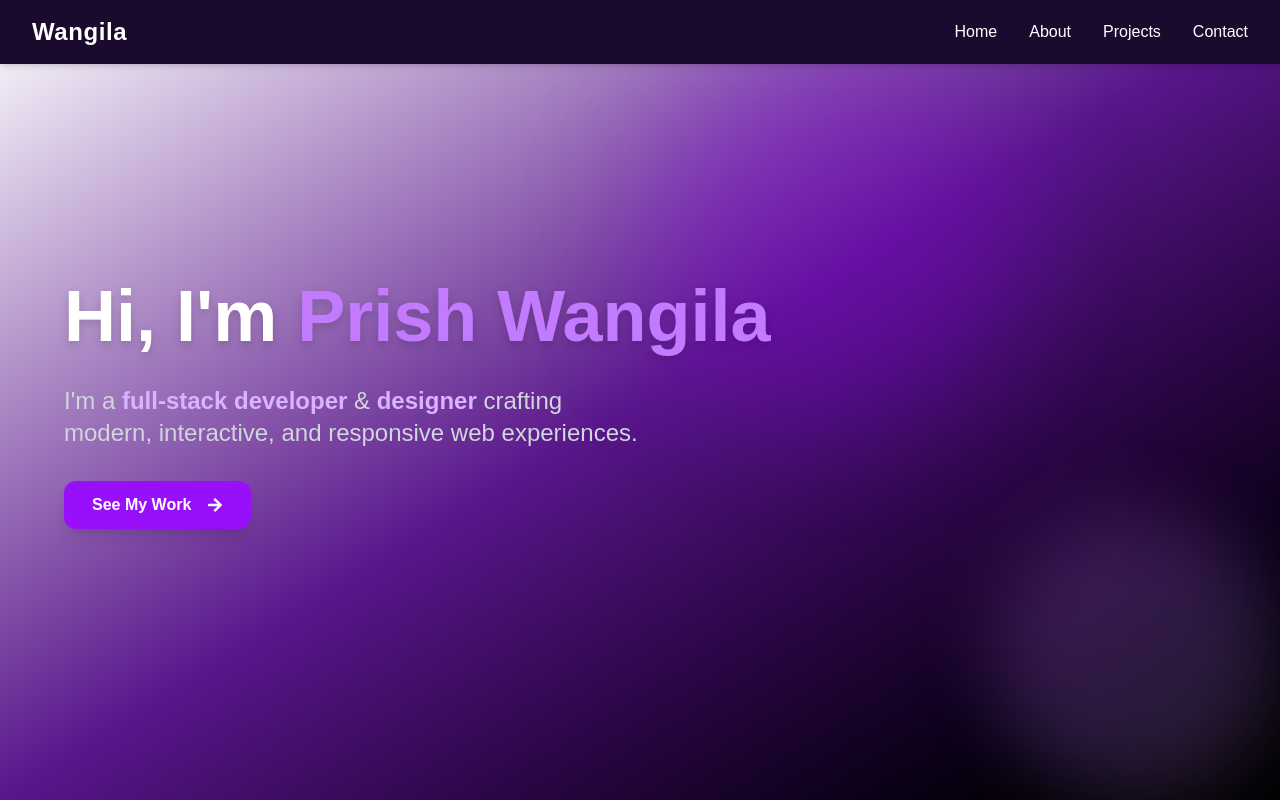
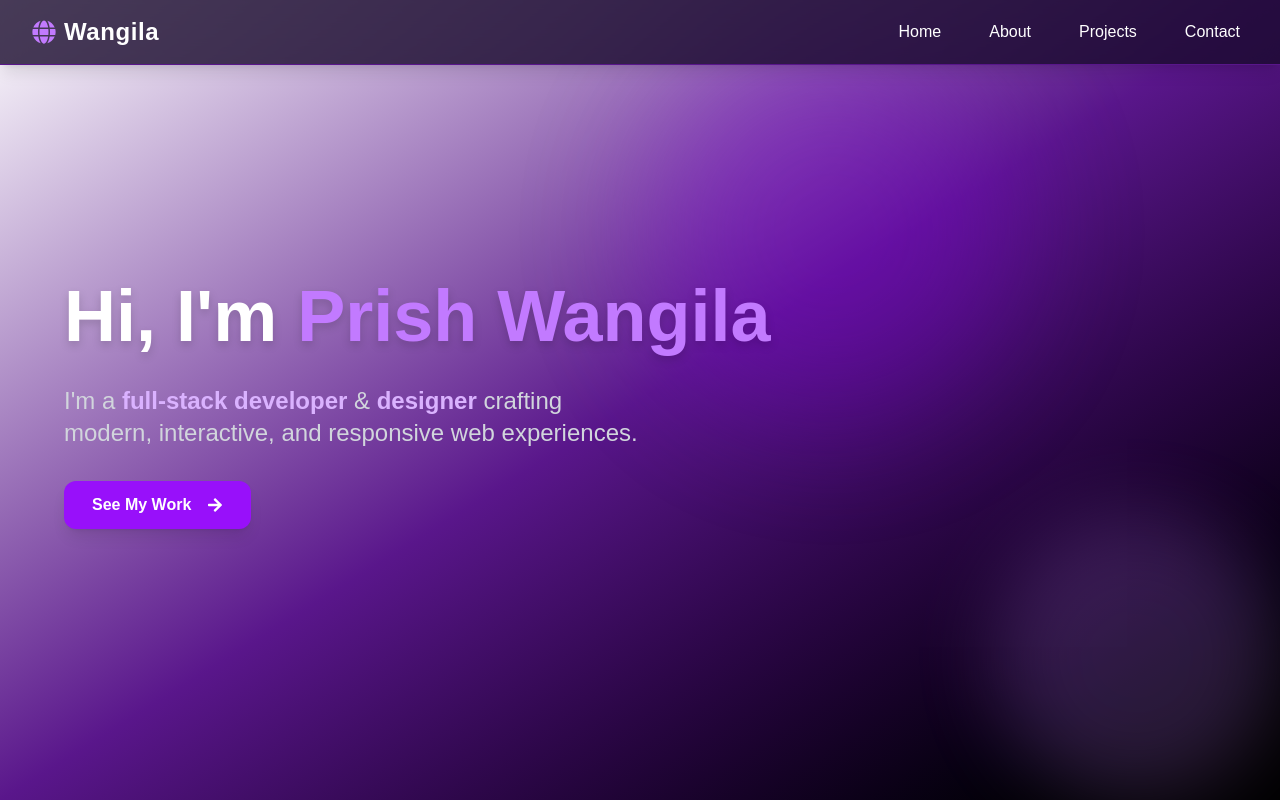
Before and after one commit to WangilaPrish/wangila_prish, a Next.js app in the folder wangila_portfolio/: page / in a window 1280 px wide. Shown: the top 800 px of the page. Built offline with nearby package versions, Linux system fonts and the light colour scheme.

Commit message:
feat: update Contact and Navbar components with new email and social links, enhance Navbar with icon and responsive menu

```diff
--- a/wangila_portfolio/src/components/Contact.tsx
+++ b/wangila_portfolio/src/components/Contact.tsx
@@ -42,13 +42,13 @@ export default function Contact() {
                 </form>
 
                 <div className="mt-12 flex justify-center gap-8 text-gray-300">
-                    <a href="mailto:your.email@example.com" className="hover:text-white">
+                    <a href="mailto:nabwonyaprish@gmail.com" className="hover:text-white">
                         Email
                     </a>
-                    <a href="https://github.com/yourusername" className="hover:text-white">
+                    <a href="https://github.com/WangilaPrish" className="hover:text-white">
                         GitHub
                     </a>
-                    <a href="https://linkedin.com/in/yourusername" className="hover:text-white">
+                    <a href="https://www.linkedin.com/in/priscilla-wangila/" className="hover:text-white">
                         LinkedIn
                     </a>
                 </div>
--- a/wangila_portfolio/src/components/Navbar.tsx
+++ b/wangila_portfolio/src/components/Navbar.tsx
@@ -1,47 +1,53 @@
 "use client";
+
 
 import Link from "next/link";
 import { useState } from "react";
+import { FaGlobe } from "react-icons/fa";
 
 export default function Navbar() {
     const [isOpen, setIsOpen] = useState(false);
 
     return (
-        <nav className="bg-[#1A0B2E] text-white shadow-md fixed w-full z-50">
+        <nav className="backdrop-blur-lg bg-[#1A0B2E]/80 text-white shadow-lg fixed w-full z-50 border-b border-purple-900">
             <div className="max-w-7xl mx-auto px-4 sm:px-6 lg:px-8">
                 <div className="flex justify-between h-16 items-center">
                     {/* Logo */}
-                    <div className="flex-shrink-0">
-                        <Link href="/" className="text-2xl font-bold tracking-wide">
+                    <div className="flex-shrink-0 flex items-center gap-2">
+                        <FaGlobe className="text-purple-400 text-2xl" />
+                        <Link href="/" className="text-2xl font-extrabold tracking-wide hover:text-purple-400 transition-colors">
                             Wangila
                         </Link>
                     </div>
 
                     {/* Desktop Menu */}
                     <div className="hidden md:flex space-x-8">
-                        <Link href="/" className="hover:text-purple-400 transition-colors">
-                            Home
-                        </Link>
-                        <Link href="/about" className="hover:text-purple-400 transition-colors">
-                            About
-                        </Link>
-                        <Link href="/projects" className="hover:text-purple-400 transition-colors">
-                            Projects
-                        </Link>
-                        <Link href="/contact" className="hover:text-purple-400 transition-colors">
-                            Contact
-                        </Link>
+                        {[
+                            { href: '/', label: 'Home' },
+                            { href: '/about', label: 'About' },
+                            { href: '/projects', label: 'Projects' },
+                            { href: '/contact', label: 'Contact' },
+                        ].map((item) => (
+                            <Link
+                                key={item.href}
+                                href={item.href}
+                                className="relative group font-medium px-2 py-1 transition-colors duration-200 hover:text-purple-400"
+                            >
+                                {item.label}
+                                <span className="absolute left-0 -bottom-1 w-full h-0.5 bg-purple-400 scale-x-0 group-hover:scale-x-100 transition-transform origin-left duration-300" />
+                            </Link>
+                        ))}
                     </div>
 
                     {/* Mobile Menu Button */}
                     <div className="md:hidden flex items-center">
                         <button
                             onClick={() => setIsOpen(!isOpen)}
-                            className="focus:outline-none"
+                            className="focus:outline-none p-2 rounded-full hover:bg-purple-900/30 transition-colors"
                             aria-label="Toggle Menu"
                         >
                             <svg
-                                className="w-6 h-6"
+                                className="w-7 h-7"
                                 fill="none"
                                 stroke="currentColor"
                                 viewBox="0 0 24 24"
@@ -68,34 +74,33 @@ export default function Navbar() {
             </div>
 
             {/* Mobile Menu */}
-            {isOpen && (
-                <div className="md:hidden bg-[#1A0B2E] px-2 pt-2 pb-4 space-y-1">
-                    <Link
-                        href="/"
-                        className="block px-3 py-2 rounded-md hover:bg-purple-900 transition-colors"
-                    >
-                        Home
-                    </Link>
-                    <Link
-                        href="/about"
-                        className="block px-3 py-2 rounded-md hover:bg-purple-900 transition-colors"
-                    >
-                        About
-                    </Link>
-                    <Link
-                        href="/projects"
-                        className="block px-3 py-2 rounded-md hover:bg-purple-900 transition-colors"
-                    >
-                        Projects
-                    </Link>
-                    <Link
-                        href="/contact"
-                        className="block px-3 py-2 rounded-md hover:bg-purple-900 transition-colors"
-                    >
-                        Contact
-                    </Link>
+            <div
+                className={`md:hidden fixed top-16 left-0 w-full bg-[#1A0B2E]/95 backdrop-blur-lg border-b border-purple-900 shadow-lg transition-all duration-300 z-40 ${isOpen ? 'opacity-100 pointer-events-auto' : 'opacity-0 pointer-events-none'}`}
+            >
+                <div className="px-4 py-4 space-y-2">
+                    {[
+                        { href: '/', label: 'Home' },
+                        { href: '/about', label: 'About' },
+                        { href: '/projects', label: 'Projects' },
+                        { href: '/contact', label: 'Contact' },
+                    ].map((item) => (
+                        <Link
+                            key={item.href}
+                            href={item.href}
+                            className="block px-4 py-2 rounded-lg font-medium hover:bg-purple-900/40 transition-colors duration-200"
+                        >
+                            {item.label}
+                        </Link>
+                    ))}
                 </div>
-            )}
+            </div>
+
+            {/* Custom styles for underline animation */}
+            <style jsx>{`
+                .group:hover .group-hover\:scale-x-100 {
+                    transform: scaleX(1);
+                }
+            `}</style>
         </nav>
     );
 }
```
